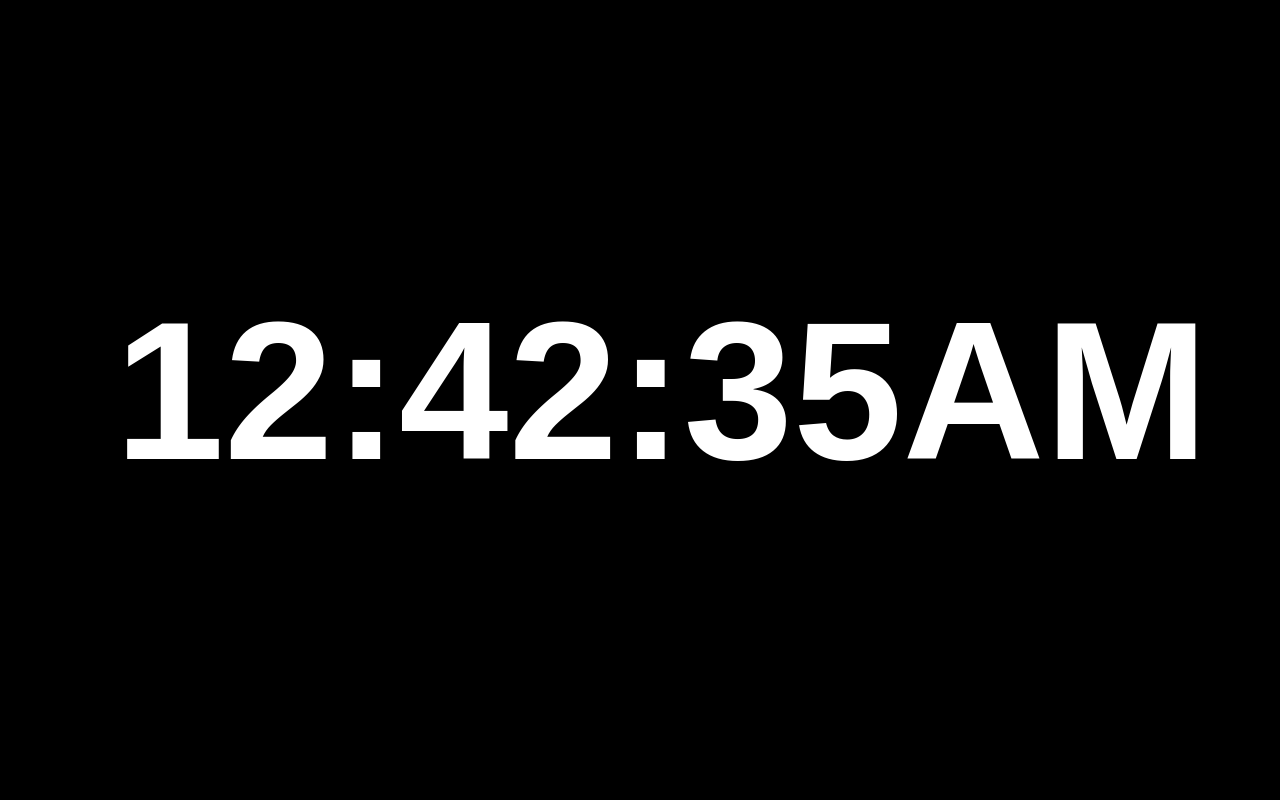
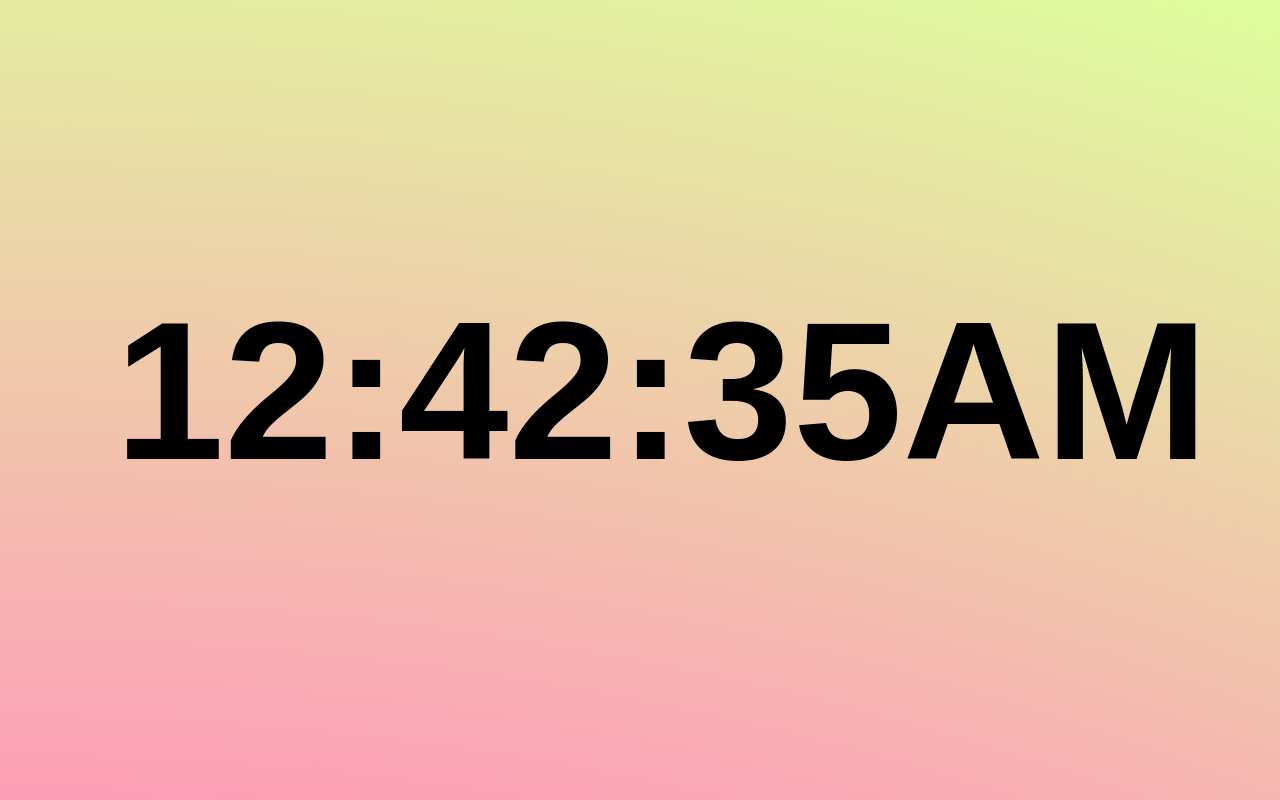
Before and after one commit to chimdalu20/clock, a plain HTML site: page index.html in a window 1280 px wide. Drawn offline with nearby package versions, Linux system fonts and the light colour scheme.

Commit message:
background animation

```diff
--- a/index.html
+++ b/index.html
@@ -7,12 +7,13 @@
     <title>Document</title>
     <link rel="stylesheet" href="style.css">
     <script src="script.js" defer></script>
-    <link
-    rel="stylesheet"
-    href="https://cdnjs.cloudflare.com/ajax/libs/animate.css/4.1.1/animate.min.css"
-  />
+    <link rel="stylesheet" href="https://cdnjs.cloudflare.com/ajax/libs/animate.css/4.1.1/animate.min.css"/>
 </head>
 <body>
+
+    <section>
+
+    </section>
     <div class="container animate__animated animate__pulse animate__fast animate__infinite animate__delay-2s">
         <span id="hours">00</span>
         <span>:</span>
@@ -26,5 +27,7 @@
     </div>
 
 
+
+
 </body>
 </html>
--- a/style.css
+++ b/style.css
@@ -1,13 +1,34 @@
 body{
     margin: 0%;
     padding:0% ;
-    background-color: black;
+
+
+
+    /* background-color: black; */
+
+
+
 
 }
 
+section{
+    width: 100vw;
+    height: 100vh;
+    background-image: radial-gradient(circle at 50% 100%,#1C3879,
+    #607EAA,
+    #7F557D,
+    #FF6392,#CCFF66);
+    background-size: 200% 500%;
+    position:relative;
+    animation:change 10s ease-in-out infinite;
+    opacity: 65%;
+
+
+ }
+
 .container{
     font-family: Arial, Helvetica, sans-serif;
-    color: #fff;
+    color:black;
     font-weight: bold;
     /* position: absolute;
     top: 40%;
@@ -25,6 +46,22 @@ body{
 
   --animate-repeat:infinite;
 
+}
+@keyframes change{
+    0%{
+        background-position:0% 100% ;
+
+    }
 
 
+
+    50%{
+        background-position:100% 0% ;
+    }
+
+
+
+    100%{
+        background-position:0% 100% ;
+    }
 }
```
